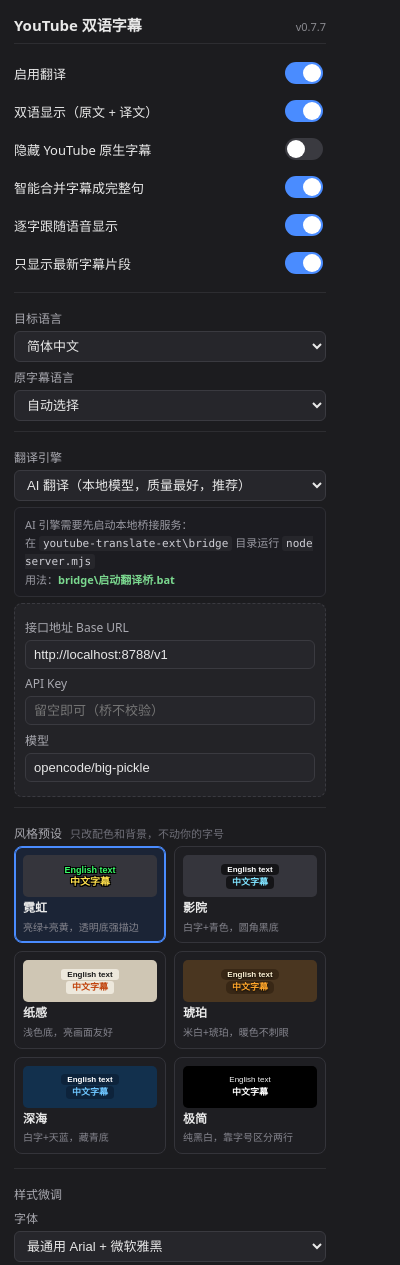
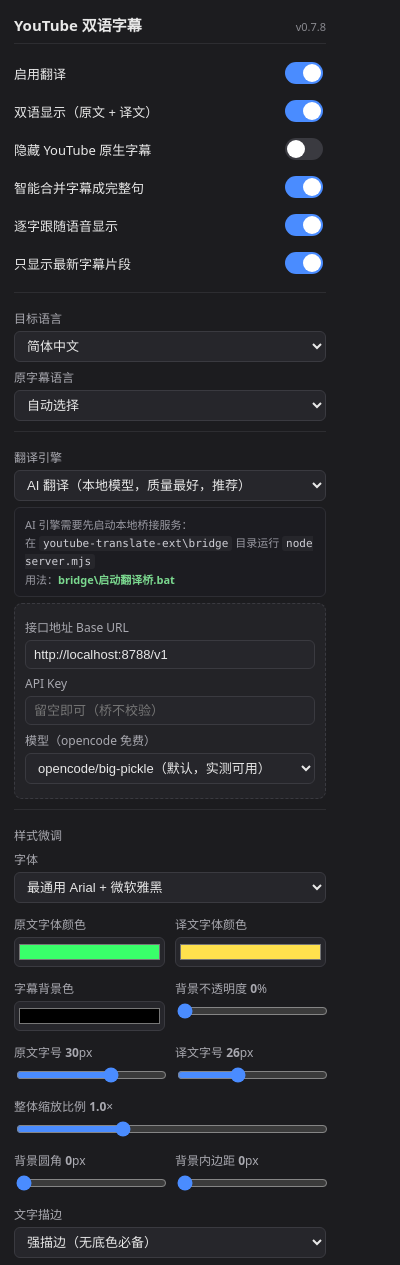
Before and after one commit to LainVs/youtube-translate-ext, a browser extension: page src/popup.html in a window 400 px wide. Shown: the top 1265 px of the page. Drawn offline with Linux system fonts and the light colour scheme.

Commit message:
feat(popup): 去掉风格预设模块，模型改为下拉（11 个 opencode 免费模型）
1. 去掉预设模块
   - popup.html：删除整个风格预设 section（6 张卡片）
   - popup.css：删除 .presets / button.preset / .pv* 全套样式（约 185 行）
   - popup.js：删除 PRESETS / PRESET_KEYS / STYLE_KEYS /
     markPreset / applyPreset 及全部调用点
   - content.js：DEFAULTS 删除 stylePreset
   - 存量用户 storage 里的 stylePreset 键不再被任何代码读取，无影响

2. 本地 AI 模型改为下拉
   - `opencode models` 全量 70 个，opencode 免费组 11 个，
     全部进下拉（只加 opencode 的，不加网关/直连的）
   - big-pickle 保持默认（唯一实测可用的），其余 10 个按 ID 原样列出
   - 保留「手动输入…」兜底：历史手输值自动落到 custom 并回填，
     测试按钮走 getAiModel() 保证 custom 生效
   - content.js / background.js / bridge 不用改：aiModel 本来就是
     字符串透传，桥接直接喂给 `opencode run --model`

验证：verify_all 新增断言（预设四处无残留、下拉 11 个、
每个 ID 与 `opencode models` 输出逐一比对），9 个脚本全部 PASS。

版本 0.7.7 -> 0.7.8

```diff
--- a/src/content.js
+++ b/src/content.js
@@ -44,8 +44,6 @@
     boxPadding: 0,
     // 文字描边强度：0 无 / 1 柔和阴影 / 2 强描边（无底色时靠它保证可读）
     outline: 2,
-    // 当前套用的风格预设（仅用于面板高亮）
-    stylePreset: "neon",
     // 导出
     exportFormat: "srt", // srt | vtt | txt
     exportMode: "bilingual", // bilingual | translation | original
--- a/src/popup.css
+++ b/src/popup.css
@@ -48,192 +48,6 @@
   font-size: 11px;
   color: #6f6f78;
   font-weight: 400;
-}
-
-/* ─────────────── 风格预设卡片 ─────────────── */
-
-.presets {
-  display: grid;
-  grid-template-columns: 1fr 1fr;
-  gap: 8px;
-  margin-bottom: 4px;
-}
-
-button.preset {
-  display: flex;
-  flex-direction: column;
-  align-items: stretch;
-  gap: 4px;
-  padding: 8px;
-  border: 1px solid #34343a;
-  border-radius: 8px;
-  background: #1e1e22;
-  text-align: left;
-  line-height: 1.3;
-}
-
-button.preset:hover {
-  background: #26262c;
-  border-color: #45454e;
-}
-
-button.preset.active {
-  border-color: #4a8cff;
-  background: #1b2436;
-  box-shadow: 0 0 0 1px #4a8cff inset;
-}
-
-/* 迷你预览：模拟真实字幕叠在画面上的样子 */
-.pv {
-  display: flex;
-  flex-direction: column;
-  align-items: center;
-  justify-content: center;
-  gap: 1px;
-  height: 42px;
-  border-radius: 5px;
-  background: #35353c;
-  overflow: hidden;
-}
-
-.pv i {
-  font-style: normal;
-  line-height: 1.15;
-  font-weight: 700;
-  letter-spacing: 0;
-}
-.pv .o {
-  font-size: 8px;
-  color: #2ee62e;
-}
-.pv .t {
-  font-size: 9px;
-  color: #ffd633;
-}
-
-/* 每张预设卡里的迷你预览，直接模拟字幕压在画面上的样子 */
-
-/* 霓虹：透明底 + 强描边 */
-.pv-neon i {
-  text-shadow: -0.5px -0.5px 0 #000, 0.5px -0.5px 0 #000, -0.5px 0.5px 0 #000, 0.5px 0.5px 0 #000,
-    -1px -1px 0 #000, 1px -1px 0 #000, -1px 1px 0 #000, 1px 1px 0 #000;
-}
-.pv-neon .o {
-  color: #39ff6a;
-  font-size: 9px;
-}
-.pv-neon .t {
-  color: #ffe14d;
-  font-size: 10px;
-}
-
-/* 影院：圆角黑底 */
-.pv-cinema {
-  padding: 4px 8px;
-}
-.pv-cinema > i {
-  background: rgba(0, 0, 0, 0.62);
-  border-radius: 4px;
-  padding: 1px 6px;
-  text-shadow: none;
-}
-.pv-cinema .o {
-  color: #fff;
-  font-size: 8px;
-}
-.pv-cinema .t {
-  color: #7fe3ff;
-  font-size: 9px;
-}
-
-/* 纸感：浅底深字 */
-.pv-paper {
-  background: #cfc6b4;
-}
-.pv-paper > i {
-  background: rgba(245, 240, 230, 0.82);
-  border-radius: 3px;
-  padding: 1px 6px;
-  text-shadow: none;
-}
-.pv-paper .o {
-  color: #1a1a1a;
-  font-size: 8px;
-}
-.pv-paper .t {
-  color: #c1440e;
-  font-size: 9px;
-}
-
-/* 琥珀：暖色底 */
-.pv-amber {
-  background: #4a3620;
-}
-.pv-amber > i {
-  background: rgba(42, 28, 14, 0.55);
-  border-radius: 5px;
-  padding: 1px 6px;
-  text-shadow: 0 1px 2px rgba(0, 0, 0, 0.9);
-}
-.pv-amber .o {
-  color: #fff4d6;
-  font-size: 8px;
-}
-.pv-amber .t {
-  color: #ffa62b;
-  font-size: 9px;
-}
-
-/* 深海：藏青底 */
-.pv-ocean {
-  background: #12304d;
-}
-.pv-ocean > i {
-  background: rgba(10, 26, 47, 0.58);
-  border-radius: 4px;
-  padding: 1px 6px;
-  text-shadow: none;
-}
-.pv-ocean .o {
-  color: #fff;
-  font-size: 8px;
-}
-.pv-ocean .t {
-  color: #6ec6ff;
-  font-size: 9px;
-}
-
-/* 极简：纯黑白 */
-.pv-noir {
-  background: #000;
-}
-.pv-noir > i {
-  background: rgba(0, 0, 0, 0.78);
-  border-radius: 2px;
-  padding: 1px 6px;
-  text-shadow: none;
-}
-.pv-noir .o {
-  color: #f2f2f2;
-  font-weight: 400;
-  font-size: 8px;
-}
-.pv-noir .t {
-  color: #fff;
-  font-weight: 700;
-  font-size: 9px;
-}
-
-.preset .pn {
-  font-size: 12px;
-  font-weight: 600;
-  color: #e8e8e8;
-}
-
-.preset .pd {
-  font-size: 10px;
-  color: #85858e;
-  line-height: 1.35;
 }
 
 .row {
--- a/src/popup.html
+++ b/src/popup.html
@@ -9,7 +9,7 @@
   <body>
     <header>
       <h1>YouTube 双语字幕</h1>
-      <span class="ver">v0.7.7</span>
+      <span class="ver">v0.7.8</span>
     </header>
 
     <div id="fatal" class="fatal" style="display: none"></div>
@@ -77,46 +77,26 @@
           <input type="password" id="aiApiKey" placeholder="留空即可（桥不校验）" />
         </label>
         <label class="col">
-          <span>模型</span>
-          <input type="text" id="aiModel" placeholder="opencode/big-pickle" />
+          <span>模型（opencode 免费）</span>
+          <select id="aiModel">
+            <option value="opencode/big-pickle">opencode/big-pickle（默认，实测可用）</option>
+            <option value="opencode/exo-free">opencode/exo-free</option>
+            <option value="opencode/ling-3.0-flash-fin-free">opencode/ling-3.0-flash-fin-free</option>
+            <option value="opencode/ling-3.1-flash-free">opencode/ling-3.1-flash-free</option>
+            <option value="opencode/longcat-2.5-preview-free">opencode/longcat-2.5-preview-free</option>
+            <option value="opencode/mimo-v2.6-flash-free">opencode/mimo-v2.6-flash-free</option>
+            <option value="opencode/muse-spark-1.3-contributor-free">opencode/muse-spark-1.3-contributor-free</option>
+            <option value="opencode/nemotron-3-ultra-free">opencode/nemotron-3-ultra-free</option>
+            <option value="opencode/nemotron-3.5-lightning-free">opencode/nemotron-3.5-lightning-free</option>
+            <option value="opencode/space-bunny-free">opencode/space-bunny-free</option>
+            <option value="opencode/step-5-preview-free">opencode/step-5-preview-free</option>
+            <option value="custom">手动输入…</option>
+          </select>
         </label>
-      </div>
-    </section>
-
-    <section>
-      <div class="title">风格预设<span class="hint">只改配色和背景，不动你的字号</span></div>
-
-      <div class="presets" id="presets">
-        <button class="preset" data-preset="neon">
-          <span class="pv pv-neon"><i class="o">English text</i><i class="t">中文字幕</i></span>
-          <span class="pn">霓虹</span>
-          <span class="pd">亮绿+亮黄，透明底强描边</span>
-        </button>
-        <button class="preset" data-preset="cinema">
-          <span class="pv pv-cinema"><i class="o">English text</i><i class="t">中文字幕</i></span>
-          <span class="pn">影院</span>
-          <span class="pd">白字+青色，圆角黑底</span>
-        </button>
-        <button class="preset" data-preset="paper">
-          <span class="pv pv-paper"><i class="o">English text</i><i class="t">中文字幕</i></span>
-          <span class="pn">纸感</span>
-          <span class="pd">浅色底，亮画面友好</span>
-        </button>
-        <button class="preset" data-preset="amber">
-          <span class="pv pv-amber"><i class="o">English text</i><i class="t">中文字幕</i></span>
-          <span class="pn">琥珀</span>
-          <span class="pd">米白+琥珀，暖色不刺眼</span>
-        </button>
-        <button class="preset" data-preset="ocean">
-          <span class="pv pv-ocean"><i class="o">English text</i><i class="t">中文字幕</i></span>
-          <span class="pn">深海</span>
-          <span class="pd">白字+天蓝，藏青底</span>
-        </button>
-        <button class="preset" data-preset="noir">
-          <span class="pv pv-noir"><i class="o">English text</i><i class="t">中文字幕</i></span>
-          <span class="pn">极简</span>
-          <span class="pd">纯黑白，靠字号区分两行</span>
-        </button>
+        <label class="col" id="aiModelCustomWrap" style="display: none">
+          <span>自定义模型 ID</span>
+          <input type="text" id="aiModelCustom" placeholder="provider/model-id" />
+        </label>
       </div>
     </section>
 
--- a/src/popup.js
+++ b/src/popup.js
@@ -27,88 +27,13 @@
   boxRadius: 0,
   boxPadding: 0,
   outline: 2,
-  stylePreset: "neon",
   exportFormat: "srt",
   exportMode: "bilingual",
   trackLang: "",
 };
 
-/**
- * 风格预设：一键套用配色和背景。
- *
- * ⚠️刻意不包含 originalSize / translatedSize / fontScale / fontFamily。
- * 字号和字体是用户自己的偏好，预设一旦覆盖就会被「锁死」——
- * 之前版本就是因为预设里带了字号，导致点了预设后字号改不动。
- * 所以预设只管「长什么样」，不管「多大、用什么字」。
- */
-const PRESETS = {
-  neon: {
-    // 霓虹：亮绿+亮黄，透明底+强描边，任何画面都跳出来
-    originalColor: "#39ff6a",
-    translatedColor: "#ffe14d",
-    bgColor: "#000000",
-    bgOpacity: 0,
-    boxRadius: 0,
-    boxPadding: 0,
-    outline: 2,
-  },
-  cinema: {
-    // 影院：白字+青色，圆角黑底，对比最强
-    originalColor: "#ffffff",
-    translatedColor: "#7fe3ff",
-    bgColor: "#000000",
-    bgOpacity: 62,
-    boxRadius: 10,
-    boxPadding: 10,
-    outline: 0,
-  },
-  paper: {
-    // 纸感：米白底+墨色字+砖红译文，浅色/雪景画面友好
-    originalColor: "#1a1a1a",
-    translatedColor: "#c1440e",
-    bgColor: "#f5f0e6",
-    bgOpacity: 82,
-    boxRadius: 6,
-    boxPadding: 8,
-    outline: 0,
-  },
-  amber: {
-    // 琥珀：暖色系，久看不刺眼
-    originalColor: "#fff4d6",
-    translatedColor: "#ffa62b",
-    bgColor: "#2a1c0e",
-    bgOpacity: 55,
-    boxRadius: 12,
-    boxPadding: 10,
-    outline: 1,
-  },
-  ocean: {
-    // 深海：白字+天蓝，沉稳
-    originalColor: "#ffffff",
-    translatedColor: "#6ec6ff",
-    bgColor: "#0a1a2f",
-    bgOpacity: 58,
-    boxRadius: 10,
-    boxPadding: 10,
-    outline: 0,
-  },
-  noir: {
-    // 极简：纯黑白，靠字号和粗细区分两行
-    originalColor: "#f2f2f2",
-    translatedColor: "#ffffff",
-    bgColor: "#000000",
-    bgOpacity: 78,
-    boxRadius: 4,
-    boxPadding: 8,
-    outline: 0,
-  },
-};
-
-/** 预设只覆盖这些键——注意不含任何字号/字体键 */
-const PRESET_KEYS = Object.keys(PRESETS.neon);
-
-/** 手动微调后需要取消预设高亮的键 */
-const STYLE_KEYS = PRESET_KEYS.concat(["outline"]);
+/** 手动输入模型 ID 时下拉框用的特殊值 */
+const AI_MODEL_CUSTOM = "custom";
 
 const TARGET_LANGS = [
   ["zh-CN", "简体中文"],
@@ -152,9 +77,15 @@
     else el.value = stored[key];
   });
 
+  // 存过的模型不在下拉里（历史手输值）→ 落到 custom 并回填
+  if (!modelOptionExists(stored.aiModel)) {
+    $("aiModel").value = AI_MODEL_CUSTOM;
+    $("aiModelCustom").value = stored.aiModel || "";
+  }
+  updateModelCustomVisibility();
+
   updateAiBox();
   updateLabels();
-  markPreset(stored.stylePreset);
   bindEvents();
 }
 
@@ -232,25 +163,26 @@
   $("boxPaddingVal").textContent = $("boxPadding").value;
 }
 
-/** 把预设写进控件 + 标高亮当前预设 */
-function markPreset(name) {
-  document.querySelectorAll("#presets .preset").forEach((b) => {
-    b.classList.toggle("active", b.dataset.preset === name);
-  });
+/** 下拉框里有没有这个模型 ID（没有就是历史遗留的手输值，走 custom） */
+function modelOptionExists(value) {
+  const sel = $("aiModel");
+  for (const opt of sel.options) {
+    if (opt.value === value) return true;
+  }
+  return false;
 }
 
-/** 一键套用预设：写控件 → 存盘 → 立刻预览高亮。不会碰字号和字体。 */
-async function applyPreset(name) {
-  const p = PRESETS[name];
-  if (!p) return;
-  PRESET_KEYS.forEach((k) => {
-    const el = $(k);
-    if (el) el.value = p[k];
-  });
-  $("outline").value = String(p.outline);
-  updateLabels();
-  markPreset(name);
-  await save(Object.assign({ stylePreset: name }, p));
+/** 当前生效的模型 ID：custom 时读手输框 */
+function getAiModel() {
+  if ($("aiModel").value === AI_MODEL_CUSTOM) {
+    return $("aiModelCustom").value.trim() || DEFAULTS.aiModel;
+  }
+  return $("aiModel").value;
+}
+
+function updateModelCustomVisibility() {
+  const custom = $("aiModel").value === AI_MODEL_CUSTOM;
+  $("aiModelCustomWrap").style.display = custom ? "" : "none";
 }
 
 function bindEvents() {
@@ -278,15 +210,27 @@
     $(id).addEventListener("change", () => {
       const el = $(id);
       const value = el.type === "checkbox" ? el.checked : el.value;
-      // 手动改样式就不再高亮预设（提示「你已经在预设之外微调了」）
-      if (id !== "fontFamily" && STYLE_KEYS.includes(id)) markPreset(null);
       save({ [id]: value });
       if (id === "translator") updateAiBox();
     });
   });
 
-  // 数字输入（AI 三件套）
-  ["aiBaseUrl", "aiApiKey", "aiModel"].forEach((id) => {
+  // 模型下拉：custom 时显示手输框，存手输值；否则存选项值
+  $("aiModel").addEventListener("change", () => {
+    updateModelCustomVisibility();
+    if ($("aiModel").value !== AI_MODEL_CUSTOM) {
+      save({ aiModel: $("aiModel").value });
+    } else if ($("aiModelCustom").value.trim()) {
+      save({ aiModel: $("aiModelCustom").value.trim() });
+    }
+  });
+  $("aiModelCustom").addEventListener("input", () => {
+    const v = $("aiModelCustom").value.trim();
+    if (v) save({ aiModel: v });
+  });
+
+  // 文本输入（AI 地址三件套里的前两个）
+  ["aiBaseUrl", "aiApiKey"].forEach((id) => {
     $(id).addEventListener("input", () => save({ [id]: $(id).value }));
   });
 
@@ -294,14 +238,8 @@
   ["originalSize", "translatedSize", "fontScale", "bgOpacity", "boxRadius", "boxPadding"].forEach((id) => {
     $(id).addEventListener("input", () => {
       updateLabels();
-      // 字号是用户自己的偏好，改它不应该取消预设高亮
       save({ [id]: Number($(id).value) });
     });
-  });
-
-  // 风格预设：一键套用
-  document.querySelectorAll("#presets .preset").forEach((btn) => {
-    btn.addEventListener("click", () => applyPreset(btn.dataset.preset));
   });
 
   // 导出
@@ -341,7 +279,7 @@
       targetLang: $("targetLang").value,
       aiBaseUrl: $("aiBaseUrl").value,
       aiApiKey: $("aiApiKey").value,
-      aiModel: $("aiModel").value,
+      aiModel: getAiModel(),
     };
     showTestMsg("测试中…");
     chrome.runtime.sendMessage(
@@ -393,6 +331,8 @@
       if (el.type === "checkbox") el.checked = DEFAULTS[key];
       else el.value = DEFAULTS[key];
     });
+    $("aiModelCustom").value = "";
+    updateModelCustomVisibility();
     updateAiBox();
     updateLabels();
     save(Object.assign({}, DEFAULTS));
```
Also changed, not shown: manifest.json.
